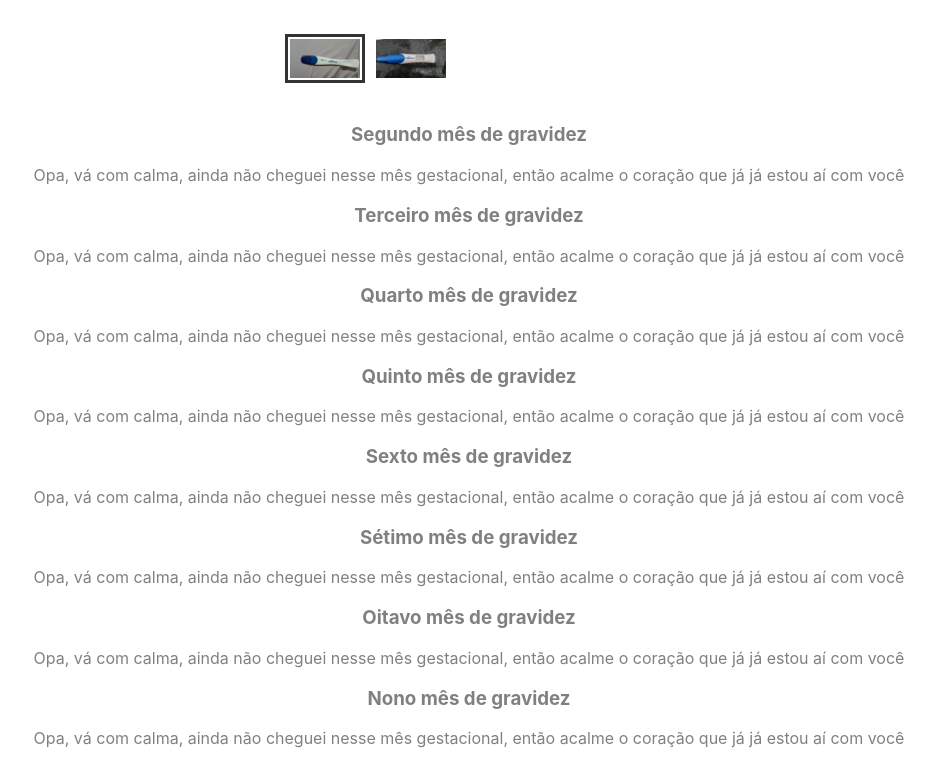
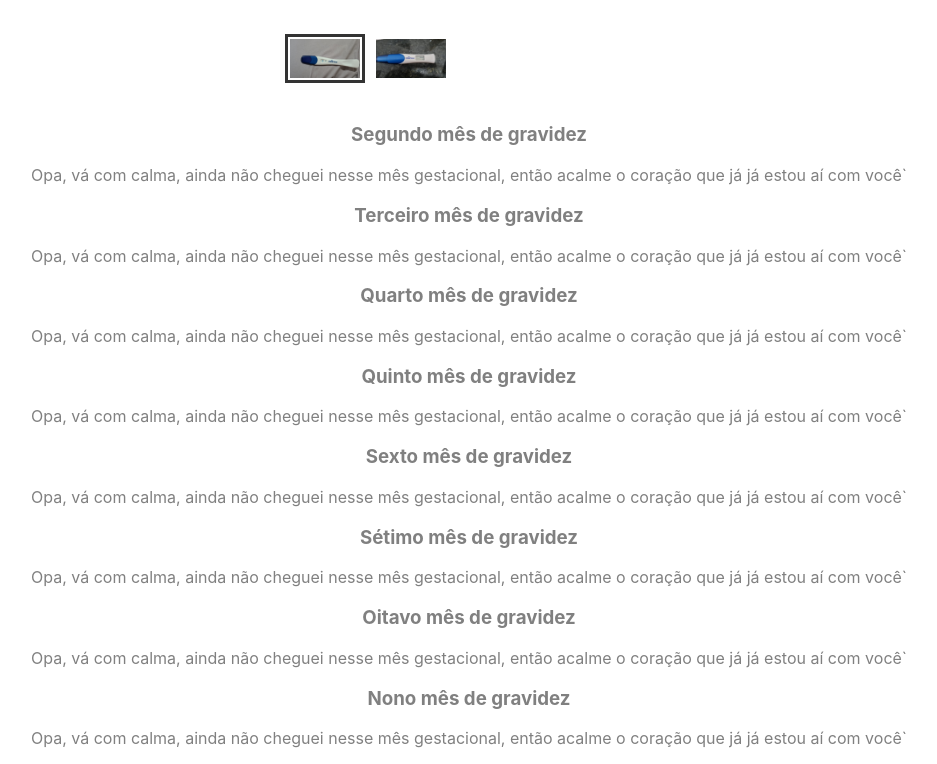
Before and after one commit to wagnerMagno/progresso-gestacao, a React (Create React App) app: page / in a window 1280 px wide. Shown: the part 1024-1788 px from the top of the page, without its empty margins (171-1108 px from the left). Built offline with nearby package versions, Linux system fonts and the light colour scheme.

Commit message:
ajuste na estrutura do description

```diff
--- a/src/components/Main.jsx
+++ b/src/components/Main.jsx
@@ -9,65 +9,83 @@ const MainComponent = () => {
   const listSection = [
     {
       title: "Primeiro mês de gravidez",
-      description: `Olá, acabei de ser descoberto, mamãe e papai estão muito felizes, porém ainda não sabem se sou Ravi ou Jasmine,
-      falar a verdade nem eu sei hehe. Mas quero dizer que estou super ansioso de te conhecer, porém disseram que vou ficar aqui por
-      9 meses então vai demorar um pouquinho, mas não fique aperriado não, que logo logo passa e chega o dia em que você vai poder me visitar.
-      Cheirinho!`,
+      description: <p style={{textAlign : 'justify'}}>
+        Olá, acabei de ser descoberto, mamãe e papai estão muito felizes, porém ainda não sabem se sou Ravi ou Jasmine,
+        falar a verdade nem eu sei hehe. Mas quero dizer que estou super ansioso de te conhecer, porém disseram que vou ficar aqui por
+        9 meses então vai demorar um pouquinho, mas não fique aperriado não, que logo logo passa e chega o dia em que você vai poder me visitar.
+        Cheirinho!
+      </p>,
       images: [images.testeAnalogico, images.testteDigital],
       key: "mes_1"
     },
     {
       title: "Segundo mês de gravidez",
-      description: `Opa, vá com calma, ainda não cheguei nesse mês gestacional, então acalme o coração que já já estou aí com você`,
+      description: <p style={{textAlign : 'center'}}>
+        Opa, vá com calma, ainda não cheguei nesse mês gestacional, então acalme o coração que já já estou aí com você`
+      </p>,
       images: [],
       key: "mes_2"
 
     },
     {
       title: "Terceiro mês de gravidez",
-      description: `Opa, vá com calma, ainda não cheguei nesse mês gestacional, então acalme o coração que já já estou aí com você`,
+      description: <p style={{textAlign : 'center'}}>
+        Opa, vá com calma, ainda não cheguei nesse mês gestacional, então acalme o coração que já já estou aí com você`
+      </p>,
       images: [],
       key: "mes_3"
 
     },
     {
       title: "Quarto mês de gravidez",
-      description: `Opa, vá com calma, ainda não cheguei nesse mês gestacional, então acalme o coração que já já estou aí com você`,
+      description: <p style={{textAlign : 'center'}}>
+        Opa, vá com calma, ainda não cheguei nesse mês gestacional, então acalme o coração que já já estou aí com você`
+      </p>,
       images: [],
       key: "mes_4"
 
     },
     {
       title: "Quinto mês de gravidez",
-      description: `Opa, vá com calma, ainda não cheguei nesse mês gestacional, então acalme o coração que já já estou aí com você`,
+      description: <p style={{textAlign : 'center'}}>
+        Opa, vá com calma, ainda não cheguei nesse mês gestacional, então acalme o coração que já já estou aí com você`
+      </p>,
       images: [],
       key: "mes_5"
 
     },
     {
       title: "Sexto mês de gravidez",
-      description: `Opa, vá com calma, ainda não cheguei nesse mês gestacional, então acalme o coração que já já estou aí com você`,
+      description: <p style={{textAlign : 'center'}}>
+        Opa, vá com calma, ainda não cheguei nesse mês gestacional, então acalme o coração que já já estou aí com você`
+      </p>,
       images: [],
       key: "mes_6"
 
     },
     {
       title: "Sétimo mês de gravidez",
-      description: `Opa, vá com calma, ainda não cheguei nesse mês gestacional, então acalme o coração que já já estou aí com você`,
+      description: <p style={{textAlign : 'center'}}>
+        Opa, vá com calma, ainda não cheguei nesse mês gestacional, então acalme o coração que já já estou aí com você`
+      </p>,
       images: [],
       key: "mes_7"
 
     },
     {
       title: "Oitavo mês de gravidez",
-      description: `Opa, vá com calma, ainda não cheguei nesse mês gestacional, então acalme o coração que já já estou aí com você`,
+      description: <p style={{textAlign : 'center'}}>
+        Opa, vá com calma, ainda não cheguei nesse mês gestacional, então acalme o coração que já já estou aí com você`
+      </p>,
       images: [],
       key: "mes_8"
 
     },
     {
       title: "Nono mês de gravidez",
-      description: `Opa, vá com calma, ainda não cheguei nesse mês gestacional, então acalme o coração que já já estou aí com você`,
+      description: <p style={{textAlign : 'center'}}>
+        Opa, vá com calma, ainda não cheguei nesse mês gestacional, então acalme o coração que já já estou aí com você`
+      </p>,
       images: [],
       key: "mes_9"
 
--- a/src/components/Section.jsx
+++ b/src/components/Section.jsx
@@ -24,9 +24,8 @@ export default function SectionComponent({ props }) {
     return (
         <div id={props.key} className={classes.section}>
             <h3 className={classes.title} >{props.title}</h3>
-            <p className={classes.description}>
+
                 {props.description}
-            </p>
 
 
             {props.images.length > 0 &&
```
